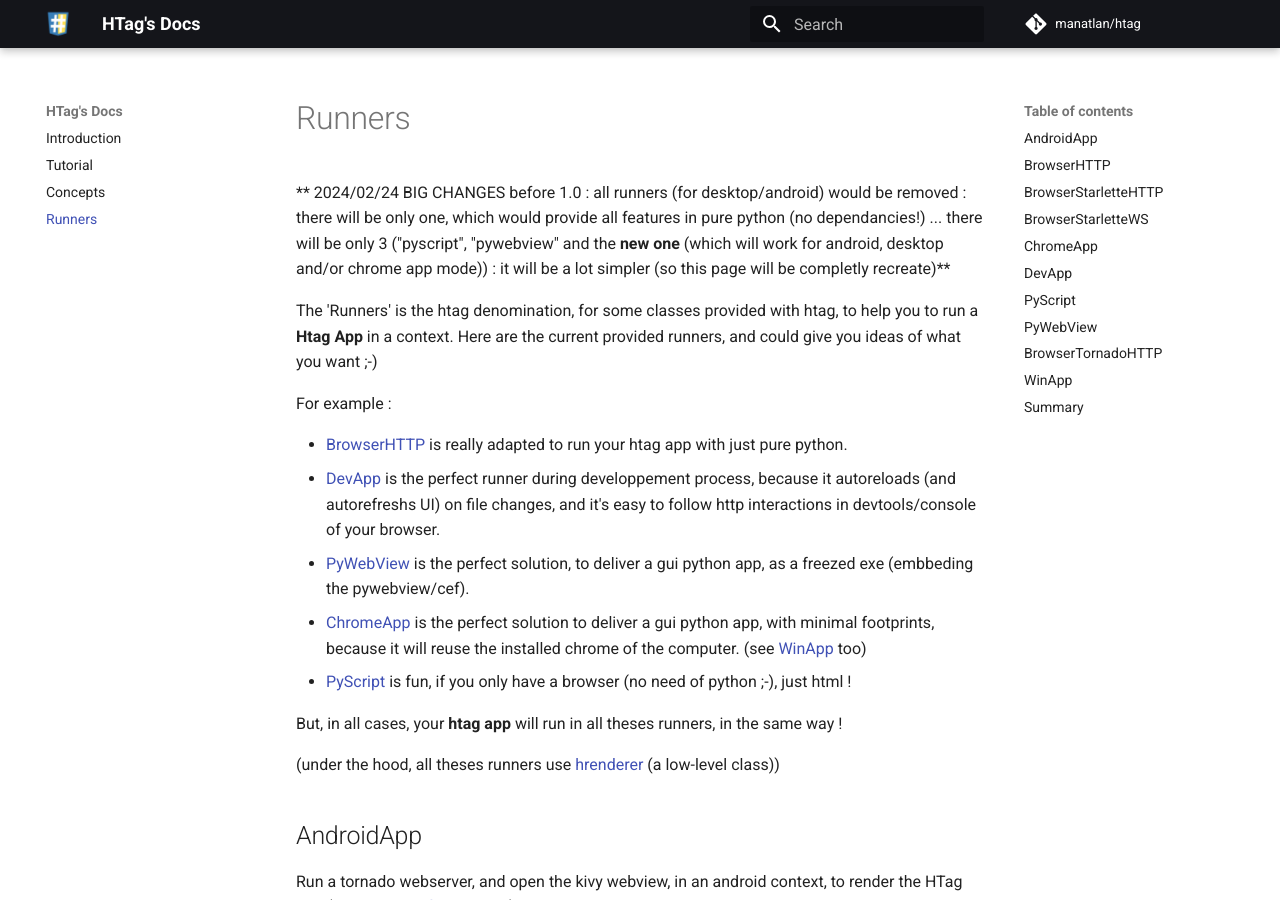
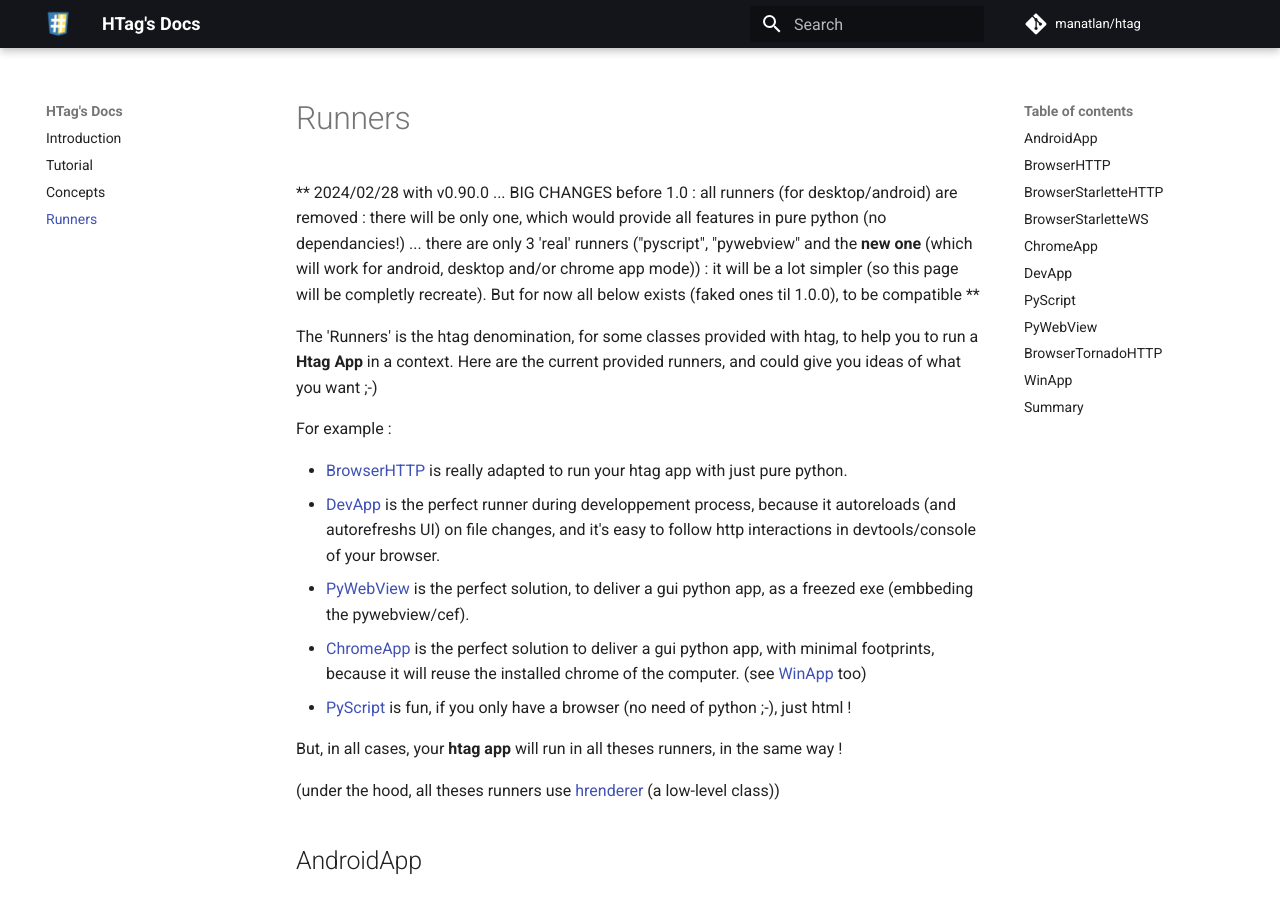
Before and after one commit to manatlan/htag, an MkDocs documentation site: the page built from docs/runners.md, in a window 1280 px wide and 900 px high. Built offline with MkDocs 1.6.1 and Material for MkDocs 9.7.7, drawn with Linux system fonts in a browser that asks for light colours; comment, search, counter and statistics services are not loaded.

Commit message:
Update runners.md

```diff
--- a/docs/runners.md
+++ b/docs/runners.md
@@ -1,6 +1,6 @@
 # Runners
 
-** 2024/02/24 BIG CHANGES before 1.0 : all runners (for desktop/android) would be removed : there will be only one, which would provide all features in pure python (no dependancies!) ... there will be only 3 ("pyscript", "pywebview" and the __new one__ (which will work for android, desktop and/or chrome app mode)) : it will be a lot simpler (so this page will be completly recreate)**
+** 2024/02/28 with v0.90.0 ... BIG CHANGES before 1.0 : all runners (for desktop/android) are removed : there will be only one, which would provide all features in pure python (no dependancies!) ... there are only 3 'real' runners ("pyscript", "pywebview" and the __new one__ (which will work for android, desktop and/or chrome app mode)) : it will be a lot simpler (so this page will be completly recreate). But for now all below exists (faked ones til 1.0.0), to be compatible **
 
 The 'Runners' is the htag denomination, for some classes provided with htag, to help you to run a **Htag App** in a context. Here are the current provided runners, and could give you ideas of what you want ;-)
 
```
